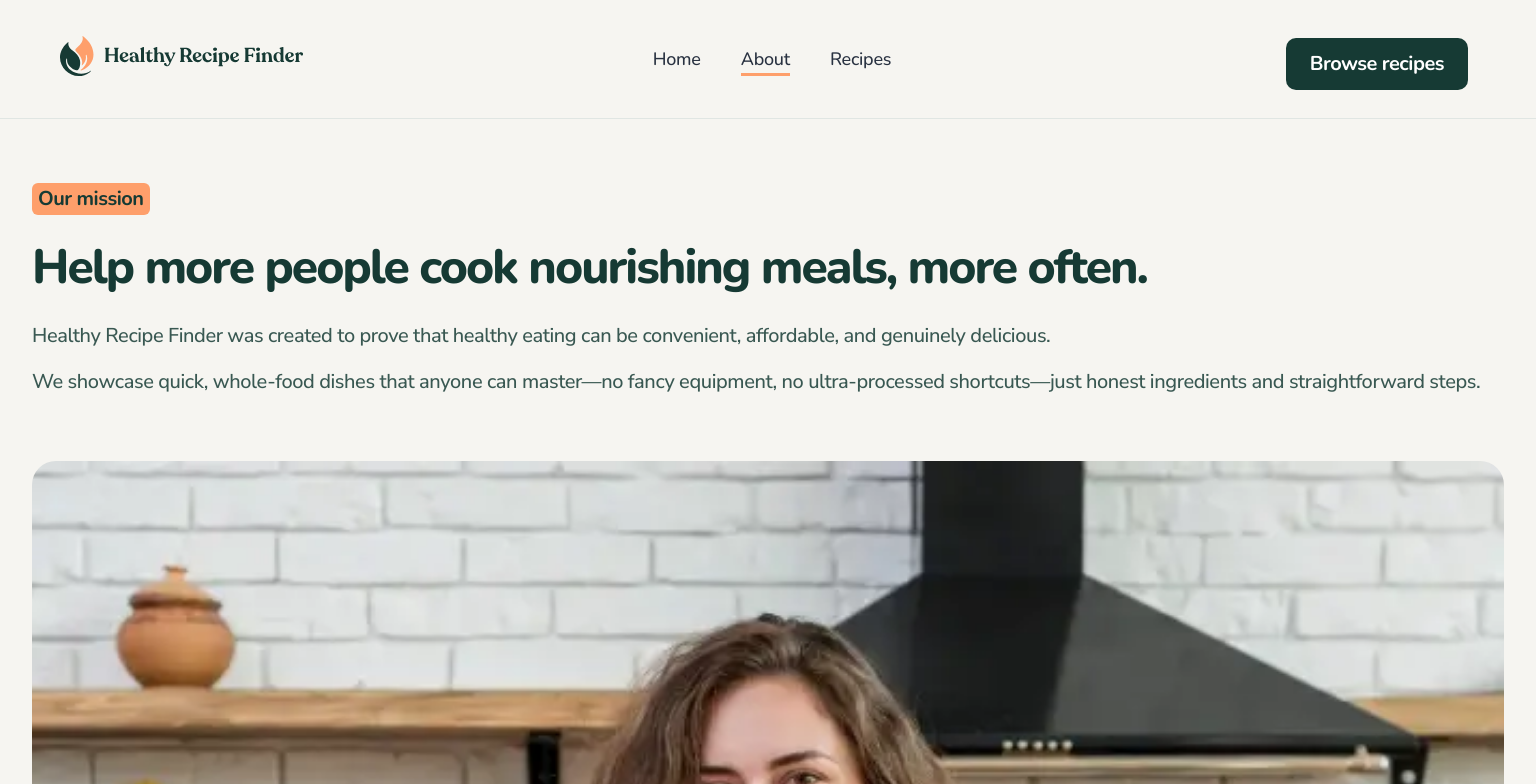
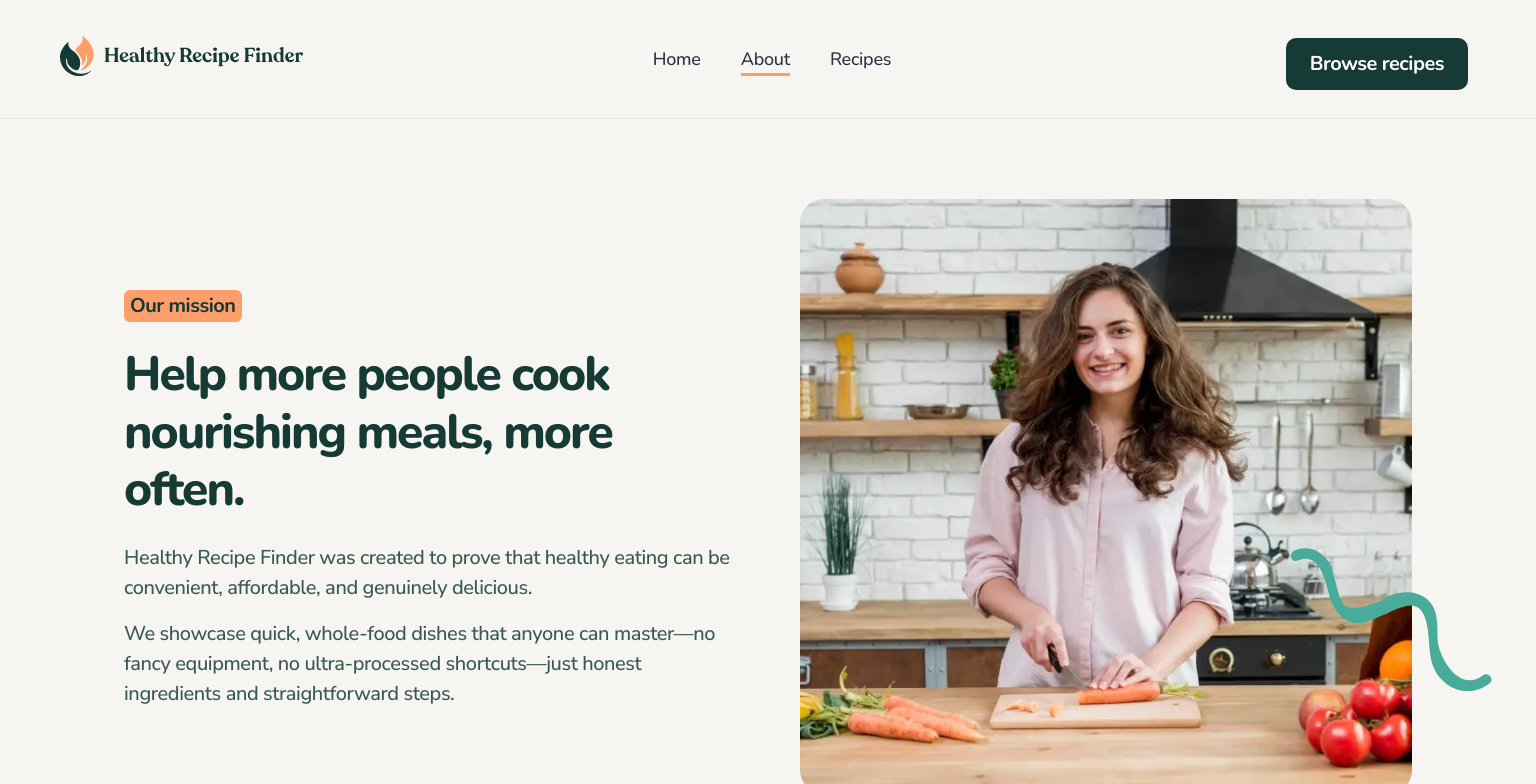
Before and after one commit to niiquash/recipe-finder, a React (Vite) app: page /about in a window 1536 px wide. Shown: the top 784 px of the page. Built offline with nearby package versions, Linux system fonts and the light colour scheme.

Commit message:
- Complete styling for desktop screen width

```diff
--- a/src/pages/about-page/AboutPage.css
+++ b/src/pages/about-page/AboutPage.css
@@ -67,8 +67,8 @@
 .about-squiggly-image {
   position: absolute;
   display: none;
-  right: 0;
-  bottom: 30%;
+  right: -80px;
+  bottom: 18%;
 }
 
 /****************************
@@ -281,4 +281,86 @@
 }
 
 @media (min-width: 1440px) {
+  /****************************
+  * Mission Section
+  ****************************/
+  .about-page-container {
+    padding-left: 124px;
+    padding-right: 124px;
+  }
+
+  .about-page-intro {
+    padding-top: 80px;
+    padding-bottom: 96px;
+    flex-direction: row;
+    gap: 64px;
+    align-items: center;
+  }
+
+  .about-page-intro-text {
+    flex: 1;
+  }
+
+  .about-page-intro-image-container {
+    flex: 1;
+  }
+
+  .about-squiggly-image {
+    display: block;
+  }
+  /****************************
+  * Exist Section
+  ****************************/
+  .exist-section {
+    flex-direction: row;
+    gap: 64px;
+    padding-top: 96px;
+    padding-bottom: 96px;
+  }
+
+  .exist-section h2 {
+    flex: 1;
+  }
+
+  .exist-bullets {
+    flex: 2;
+    gap: 48px;
+  }
+
+  /****************************
+  * Philosophy Section
+  ****************************/
+  .philosophy-section {
+    flex-direction: row;
+    gap: 64px;
+    padding-top: 96px;
+    padding-bottom: 96px;
+  }
+
+  .philosophy-section h2 {
+    flex: 1;
+  }
+
+  .philosophy-bullets {
+    flex: 2;
+    gap: 48px;
+  }
+
+  /****************************
+  * Beyond Section
+  ****************************/
+  .beyond-section {
+    padding-top: 96px;
+    padding-bottom: 96px;
+    flex-direction: row;
+    gap: 64px;
+  }
+
+  .beyond-article {
+    flex: 1;
+  }
+
+  .beyond-image-container {
+    flex: 2;
+  }
 }
```
